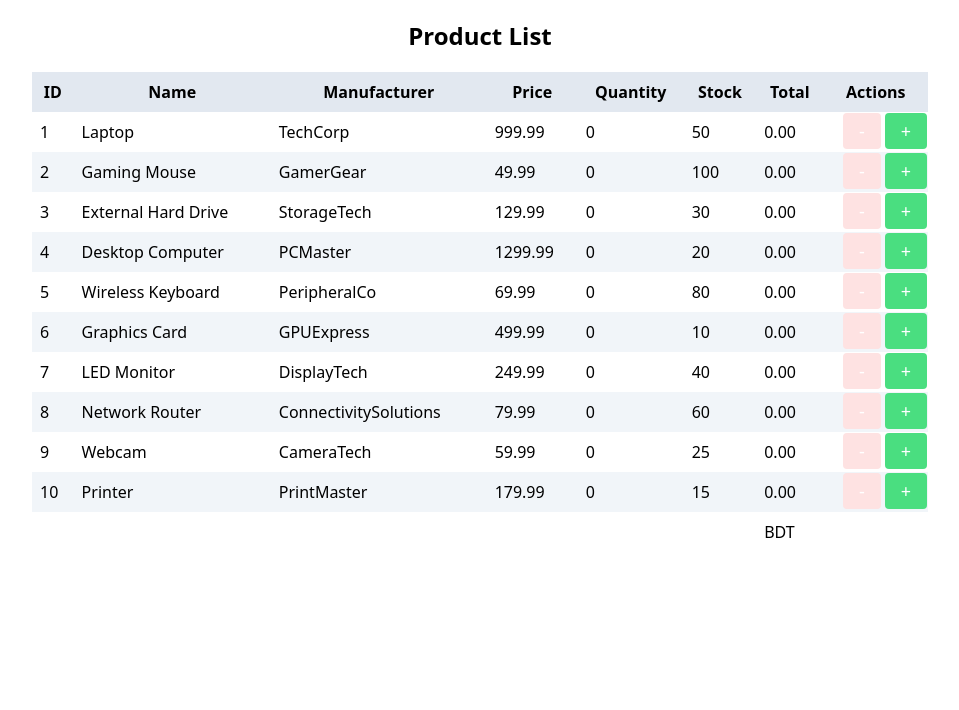
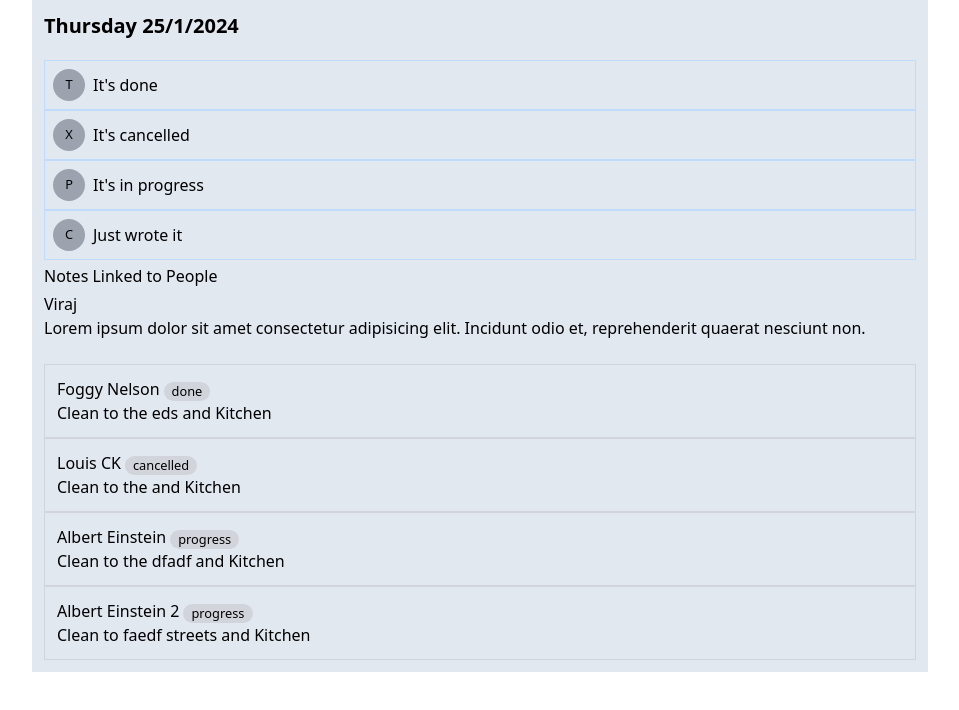
Before and after one commit to noyonalways/full-stack-army-course, a React (Vite) app in the folder frontend/react-demo/: page / in a window 1280 px wide. Shown: the top 710 px of the page, without its empty margins (160-1119 px from the left). Built offline with nearby package versions, Linux system fonts and the light colour scheme.

Commit message:
feat: 4 project remove to another dir

```diff
--- /dev/null
+++ b/frontend/react-demo/public/task.json
@@ -0,0 +1,64 @@
+{
+	"id": "unique_id_001",
+	"subtitle": "Subtitle",
+	"createdAt": "2024-01-25T13:23:40.808Z",
+	"tags": [
+		{
+			"id": "unique_tagid_001",
+			"text": "It's done",
+			"icon": "T"
+		},
+		{
+			"id": "unique_tagid_002",
+			"text": "It's cancelled",
+			"icon": "X"
+		},
+		{
+			"id": "unique_tagid_003",
+			"text": "It's in progress",
+			"icon": "P"
+		},
+		{
+			"id": "unique_tagid_004",
+			"text": "Just wrote it",
+			"icon": "C"
+		}
+	],
+	"comments": [
+		{
+			"id": "comment_uid_001",
+			"user": {
+				"avartar": "avartar-url",
+				"name": "Viraj",
+				"id": "user_id_001"
+			},
+			"text": "Lorem ipsum dolor sit amet consectetur adipisicing elit. Incidunt odio et, reprehenderit quaerat nesciunt non."
+		}
+	],
+	"tasks": [
+		{
+			"id": "task_uid_001",
+			"title": "Foggy Nelson",
+			"text": "Clean to the eds and Kitchen",
+			"status": "done"
+		},
+		{
+			"id": "task_uid_002",
+			"title": "Louis CK",
+			"text": "Clean to the  and Kitchen",
+			"status": "cancelled"
+		},
+		{
+			"id": "task_uid_003",
+			"title": "Albert Einstein",
+			"text": "Clean to the dfadf and Kitchen",
+			"status": "progress"
+		},
+		{
+			"id": "task_uid_004",
+			"title": "Albert Einstein 2",
+			"text": "Clean to faedf streets and Kitchen",
+			"status": "progress"
+		}
+	]
+}
--- a/frontend/react-demo/src/App.jsx
+++ b/frontend/react-demo/src/App.jsx
@@ -1,81 +1,12 @@
-import { useState } from "react";
-import Product from "./components/product";
-
-async function fetchProducts(url) {
-	const response = await fetch(url);
-	const data = await response.json();
-	return data;
-}
-const productsList = await fetchProducts("/products.json");
+import ProductList from "./components/product-list";
+import Todos from "./components/todos";
 
 const App = () => {
-	const [products, setProducts] = useState(
-		productsList.map((product) => ({ ...product, quantity: 0, total: 0 }))
-	);
-
-	const incrementQuantity = (id) => {
-		const newProducts = products.map((product) => {
-			if (id === product.id && product.stock > product.quantity) {
-				product.quantity++;
-				product.total = product.price * product.quantity;
-			}
-			return product;
-		});
-
-		setProducts(newProducts);
-	};
-	const decrementQuantity = (id) => {
-		const newProducts = products.map((product) => {
-			if (id === product.id && product.quantity > 0) {
-				product.quantity--;
-				product.total = product.price * product.quantity;
-			}
-			return product;
-		});
-
-		setProducts(newProducts);
-	};
-
-	const total = products.reduce((acc, cur) => acc + cur.total, 0);
-
 	return (
-		<div className="container mx-auto">
-			<h2 className="text-center text-2xl font-bold my-5">Product List</h2>
-			<table className="table-auto w-full lg:max-w-4xl mx-auto">
-				<thead>
-					<tr className="bg-slate-200">
-						<th className="p-2">ID</th>
-						<th className="p-2">Name</th>
-						<th className="p-2">Manufacturer</th>
-						<th className="p-2">Price</th>
-						<th className="p-2">Quantity</th>
-						<th className="p-2">Stock</th>
-						<th className="p-2">Total</th>
-						<th className="p-2 print:hidden">Actions</th>
-					</tr>
-				</thead>
-				<tbody>
-					{products.map((product) => (
-						<Product
-							key={product.id}
-							{...product}
-							increment={incrementQuantity}
-							decrement={decrementQuantity}
-						/>
-					))}
-					<tr>
-						<td></td>
-						<td></td>
-						<td></td>
-						<td></td>
-						<td></td>
-						<td className="font-semibold p-2">{total > 0 && "Total"}</td>
-						<td className="p-2">{total > 0 && total.toFixed(2)} BDT</td>
-						<td></td>
-					</tr>
-				</tbody>
-			</table>
-		</div>
+		<>
+			{/* <ProductList /> */}
+			<Todos />
+		</>
 	);
 };
 
--- /dev/null
+++ b/frontend/react-demo/src/components/product-list/index.jsx
@@ -0,0 +1,79 @@
+import { useState } from "react";
+import Product from "./product";
+import fetchData from "../../utils/fetch-data";
+const productsList = await fetchData("/products.json");
+
+const ProductList = () => {
+	const [products, setProducts] = useState(
+		productsList.map((product) => ({ ...product, quantity: 0, total: 0 }))
+	);
+
+	const incrementQuantity = (id) => {
+		const newProducts = products.map((product) => {
+			if (id === product.id && product.stock > product.quantity) {
+				product.quantity++;
+				product.total = product.price * product.quantity;
+			}
+			return product;
+		});
+
+		setProducts(newProducts);
+	};
+	const decrementQuantity = (id) => {
+		const newProducts = products.map((product) => {
+			if (id === product.id && product.quantity > 0) {
+				product.quantity--;
+				product.total = product.price * product.quantity;
+			}
+			return product;
+		});
+
+		setProducts(newProducts);
+	};
+
+	const total = products.reduce((acc, cur) => acc + cur.total, 0);
+
+	return (
+		<div className="container mx-auto">
+			<h2 className="text-center text-2xl font-bold my-5">Product List</h2>
+			<table className="table-auto w-full lg:max-w-4xl mx-auto">
+				<thead>
+					<tr className="bg-slate-200">
+						<th className="p-2">ID</th>
+						<th className="p-2">Name</th>
+						<th className="p-2">Manufacturer</th>
+						<th className="p-2">Price</th>
+						<th className="p-2">Quantity</th>
+						<th className="p-2">Stock</th>
+						<th className="p-2">Total</th>
+						<th className="p-2 print:hidden">Actions</th>
+					</tr>
+				</thead>
+				<tbody>
+					{products.map((product) => (
+						<Product
+							key={product.id}
+							{...product}
+							increment={incrementQuantity}
+							decrement={decrementQuantity}
+						/>
+					))}
+					<tr>
+						<td></td>
+						<td></td>
+						<td></td>
+						<td></td>
+						<td></td>
+						<td className="font-semibold p-2">{total > 0 && "Total"}</td>
+						<td className="p-2">
+							{total > 0 && <span>{total.toFixed(2)} BDT</span>}
+						</td>
+						<td></td>
+					</tr>
+				</tbody>
+			</table>
+		</div>
+	);
+};
+
+export default ProductList;
--- /dev/null
+++ b/frontend/react-demo/src/components/todos/comment-item/index.jsx
@@ -0,0 +1,10 @@
+const CommentItem = ({ comment }) => {
+	return (
+		<div>
+			<h3 className="text">{comment.user.name}</h3>
+			<p>{comment.text}</p>
+		</div>
+	);
+};
+
+export default CommentItem;
--- /dev/null
+++ b/frontend/react-demo/src/components/todos/index.jsx
@@ -0,0 +1,57 @@
+import fetchData from "../../utils/fetch-data";
+import CommentItem from "./comment-item";
+import TagItem from "./tag-item";
+import TaskItem from "./task-item";
+
+const todo = await fetchData("/task.json");
+
+function getDay(dateStr) {
+	const date = new Date(dateStr).getDay();
+	const days = [
+		"Sunday",
+		"Monday",
+		"Tuesday",
+		"Wednesday",
+		"Thursday",
+		"Friday",
+		"Satuarday",
+	];
+	return days[date];
+}
+
+function getFormatedDate(dateStr) {
+	const date = new Date(dateStr);
+	return `${date.getDate()}/${date.getMonth() + 1}/${date.getFullYear()}`;
+}
+
+const Todos = () => {
+	return (
+		<div>
+			<div className="container mx-auto">
+				<div className="lg:max-w-4xl lg:mx-auto bg-slate-200 p-3">
+					<h2 className="text-xl font-bold mb-5">
+						{getDay(todo.createdAt)} {getFormatedDate(todo.createdAt)}
+					</h2>
+					<ul>
+						{todo.tags.map((tag) => (
+							<TagItem tag={tag} key={tag.id} />
+						))}
+					</ul>
+					<p className="my-1 font-medium">Notes Linked to People</p>
+					<div>
+						{todo.comments.map((comment) => (
+							<CommentItem key={comment.id} comment={comment} />
+						))}
+					</div>
+					<ul className="mt-6">
+						{todo.tasks.map((task) => (
+							<TaskItem key={task.id} task={task} />
+						))}
+					</ul>
+				</div>
+			</div>
+		</div>
+	);
+};
+
+export default Todos;
--- /dev/null
+++ b/frontend/react-demo/src/components/todos/tag-item/index.jsx
@@ -0,0 +1,12 @@
+const TagItem = ({ tag }) => {
+	return (
+		<li className={`p-2 border border-blue-200 flex items-center space-x-2`}>
+			<small className=" flex items-center justify-center bg-gray-400 size-8 rounded-full">
+				{tag.icon}
+			</small>
+			<p>{tag.text}</p>
+		</li>
+	);
+};
+
+export default TagItem;
--- /dev/null
+++ b/frontend/react-demo/src/components/todos/task-item/index.jsx
@@ -0,0 +1,13 @@
+const TaskItem = ({ task }) => {
+	return (
+		<li className={`p-3 border border-gray-300`}>
+			<div className="flex items-end space-x-1">
+				<h3>{task.title}</h3>
+				<small className="bg-gray-300 px-2 rounded-full">{task.status}</small>
+			</div>
+			{task.text}
+		</li>
+	);
+};
+
+export default TaskItem;
--- /dev/null
+++ b/frontend/react-demo/src/utils/fetch-data.js
@@ -0,0 +1,12 @@
+/**
+ *
+ * @param {string} url
+ * @returns {}
+ */
+async function fetchData(url) {
+	const response = await fetch(url);
+	const data = await response.json();
+	return data;
+}
+
+export default fetchData;
```
Also changed, not shown: frontend/react-demo/src/components/product-list/product/index.jsx (renamed from frontend/react-demo/src/components/product/index.jsx).
